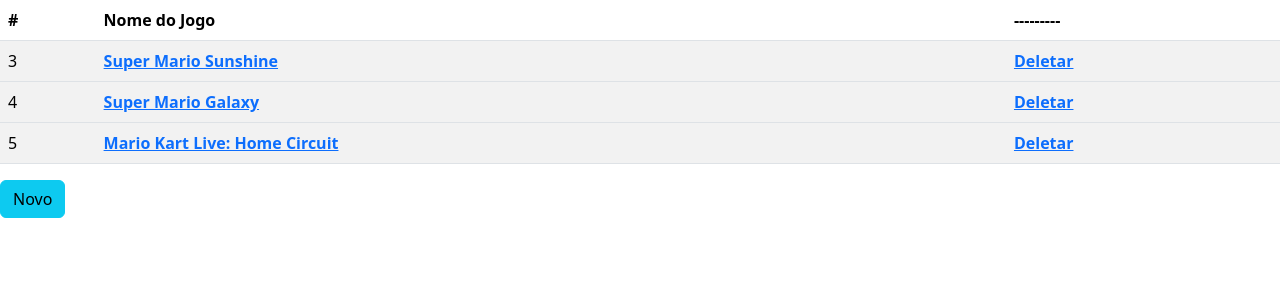
After one commit to SamuelAgap/super_mario_bros, a Django app: page /jogos/list in a window 1280 px wide. The commit adds this page. Shown: the top 300 px of the page. Run offline with Django 4.2, Linux system fonts and the light colour scheme; data comes from the database, SQL or seed files in the repository; both versions use the stored data as it was after the commit.

Commit message:
Criando a ListView e o CRUD dos jogos

```diff
--- a/apps/core/templates/core/index.html
+++ b/apps/core/templates/core/index.html
@@ -8,7 +8,8 @@
         Bem vindo a página HOME 1
     </div>
     <div class="col-sm">
-        Bem vindo a página HOME 2
+        Olá {{ request.user }}
+        <a href="{% url 'list_jogos' %}">Gerenciar Jogos</a>
     </div>
     <div class="col-sm">
         Bem vindo a página HOME 3
--- a/apps/jogos/models.py
+++ b/apps/jogos/models.py
@@ -1,4 +1,5 @@
 from django.db import models
+from django.urls import reverse
 
 
 class Jogo(models.Model):
@@ -9,3 +10,7 @@
 
     def __str__(self):
         return self.nome
+
+
+    def get_absolute_url(self):
+        return reverse('list_jogos')
--- /dev/null
+++ b/apps/jogos/templates/jogos/jogo_list.html
@@ -0,0 +1,30 @@
+{% extends 'base.html' %}
+
+{% block main %}
+
+<table class="table table-striped">
+    <thead class="thead-dark">
+        <tr>
+            <th scope="col">#</th>
+            <th scope="col">Nome do Jogo</th>
+            <th scope="col">---------</th>
+        </tr>
+    </thead>
+    {% for jogo in object_list %}
+    <tbody>
+        <tr>
+            <td>{{ jogo.id }}</td>
+            <th scope="row">
+                <a href="{% url 'update_jogos' jogo.id %}">{{ jogo }}</a>
+            </th>
+            <th scope="row">
+                <a href="{% url 'delete_jogos' jogo.id %}">Deletar</a>
+            </th>
+        </tr>
+    </tbody>
+    {% endfor %}
+</table>
+
+<a href="{% url 'create_jogos' %}" class="btn btn-info">Novo</a>
+
+{% endblock %}
--- a/apps/jogos/urls.py
+++ b/apps/jogos/urls.py
@@ -1,7 +1,10 @@
 from django.urls import path
-from .views import home
+from .views import JogosList, JogosUpdate, JogosDelete, JogosCreate
 
 
 urlpatterns = [
-    path('', home, name='home'),
+    path('list', JogosList.as_view(), name='list_jogos'),
+    path('update/<int:pk>/', JogosUpdate.as_view(), name='update_jogos'),
+    path('delete/<int:pk>/', JogosDelete.as_view(), name='delete_jogos'),
+    path('create', JogosCreate.as_view(), name='create_jogos'),
 ]
--- a/apps/jogos/views.py
+++ b/apps/jogos/views.py
@@ -1,6 +1,29 @@
 from django.shortcuts import render
-from django.http import HttpResponse
+from django.urls import reverse_lazy
+from django.views.generic import ListView, CreateView, UpdateView, DeleteView
+from .models import Jogo
 
 
-def home(request):
-    return HttpResponse('Olá, to em jogos')
+class JogosList(ListView):
+    model = Jogo
+
+    def get_queryset(self):
+        return Jogo.objects.all()
+
+
+class JogosUpdate(UpdateView):
+    model = Jogo
+    fields = ['nome', 'ano_lancamento', 'qtd_vendas', 'estilo']
+
+
+class JogosCreate(CreateView):
+    model = Jogo
+    fields = ['nome', 'ano_lancamento', 'qtd_vendas', 'estilo']
+
+    def form_valid(self, form):
+        return super(JogosCreate, self).form_valid(form)
+
+
+class JogosDelete(DeleteView):
+    model = Jogo
+    success_url = reverse_lazy('list_jogos')
```
Also changed, not shown: apps/core/views.py (+5 -2 lines), apps/jogos/templates/jogos/jogo_confirm_delete.html (added, +20 -0 lines), apps/jogos/templates/jogos/jogo_form.html (added, +13 -0 lines), db.sqlite3.
